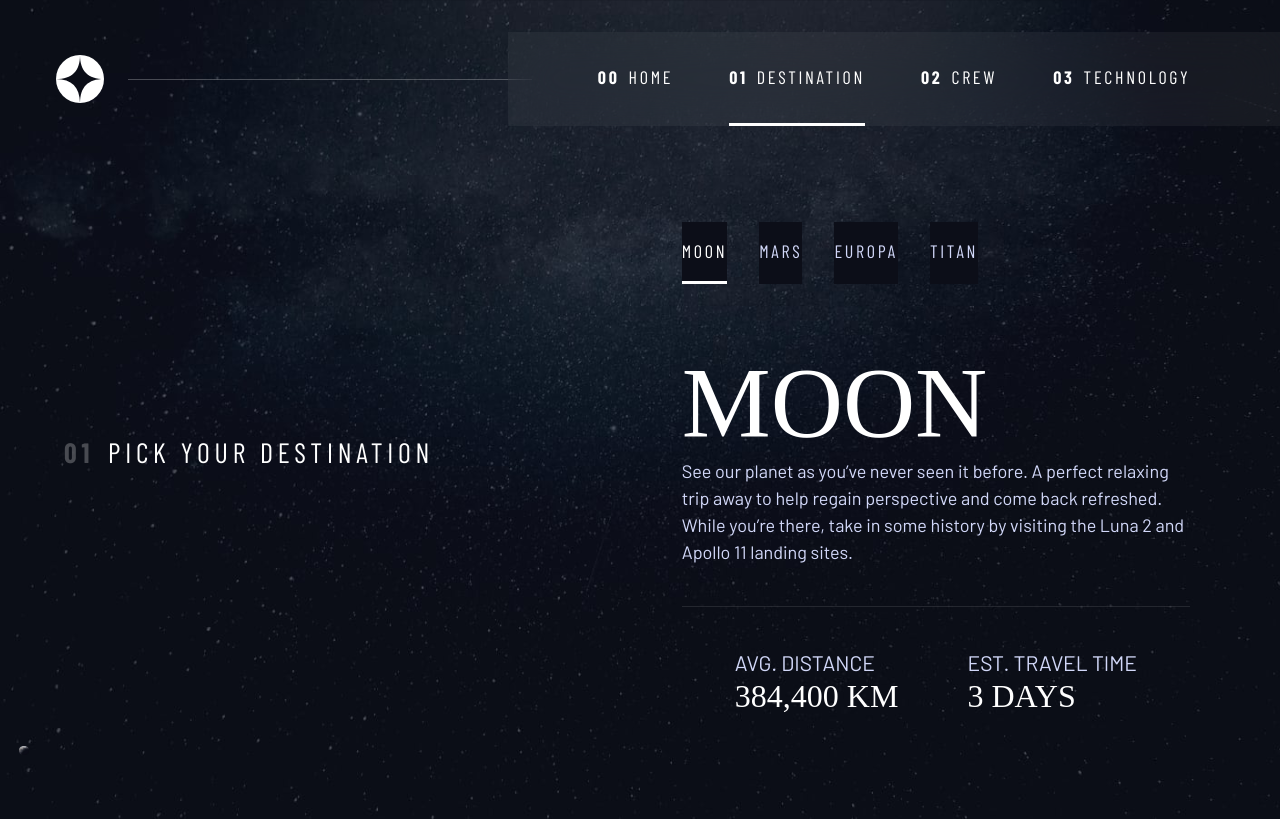
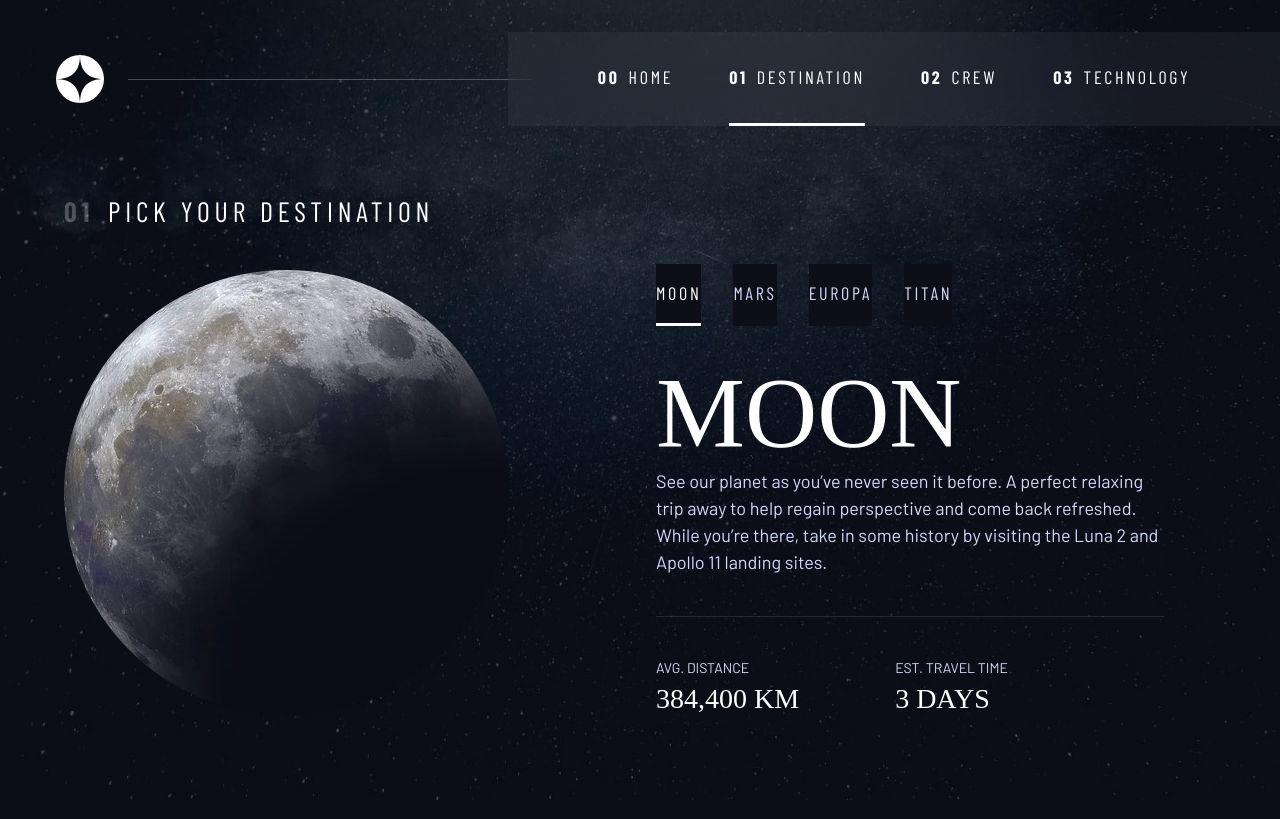
Before and after one commit to imurzaliev/Space-company, a plain HTML site: page destination.html in a window 1280 px wide. Drawn offline with nearby package versions, Linux system fonts and the light colour scheme; a web font is replaced by a local one.

Commit message:
Large screen: fix image size, align and fix font size for bottom text

```diff
--- a/destination.html
+++ b/destination.html
@@ -84,7 +84,6 @@
 
       <img src="./assets/destination/image-moon.webp" alt="the moon" />
 
-      <div class="flow" style="margin-bottom: 50hv; --flow-space: 4rem">
       <!-- Tabs -->
       <div class="tab-list underline-indicators flex">
         <button
@@ -112,26 +111,26 @@
           Titan
         </button>
       </div>
+
       <article class="destination-info">
         <h2 class="fs-800 ff-serif uppercase">Moon</h2>
         <p class="text-accent">
-            See our planet as you’ve never seen it before. A perfect relaxing
-            trip away to help regain perspective and come back refreshed. While
-            you’re there, take in some history by visiting the Luna 2 and Apollo
-            11 landing sites.
+          See our planet as you’ve never seen it before. A perfect relaxing trip
+          away to help regain perspective and come back refreshed. While you’re
+          there, take in some history by visiting the Luna 2 and Apollo 11
+          landing sites.
         </p>
         <div class="destination-meta flex">
           <div>
-              <h3 class="text-accent uppercase">Avg. distance</h3>
-              <p class="fs-600 ff-serif uppercase">384,400 km</p>
+            <h3 class="text-accent fs-200 uppercase">Avg. distance</h3>
+            <p class="ff-serif uppercase">384,400 km</p>
           </div>
           <div>
-              <h3 class="text-accent uppercase">Est. travel time</h3>
-              <p class="fs-600 ff-serif uppercase">3 days</p>
+            <h3 class="text-accent fs-200 uppercase">Est. travel time</h3>
+            <p class="ff-serif uppercase">3 days</p>
           </div>
         </div>
       </article>
-      </div>
     </main>
   </body>
 </html>
--- a/style.css
+++ b/style.css
@@ -554,6 +554,10 @@ body {
   margin-top: 2.5rem;
 }
 
+.destination-meta p {
+  font-size: 1.75rem;
+}
+
 @media (min-width: 35em) {
   .numbered-title {
     justify-self: start;
@@ -576,16 +580,34 @@ body {
       );
   }
 
-  .grid-container > *:first-child {
-    grid-column: 2;
-  }
-
-  .grid-container > *:last-child {
-    grid-column: 3;
-  }
-
   .grid-container--home {
     padding-bottom: max(6rem, 20vh);
     align-items: end;
   }
+
+  .grid-container--home > *:first-child {
+    grid-column: 2;
+  }
+
+  .grid-container--home > *:last-child {
+    grid-column: 3;
+  }
+
+  .grid-container--destination {
+    justify-items: start;
+    align-content: start;
+    grid-template-areas:
+      '. title title .'
+      '. image tabs .'
+      '. image content .';
+  }
+
+  .grid-container--destination > img {
+    max-width: 90%;
+  }
+
+  .destination-meta {
+    --gap: 6rem;
+    justify-content: flex-start;
+  }
 }
```
Lines whose indentation alone changed are shown as unchanged.
